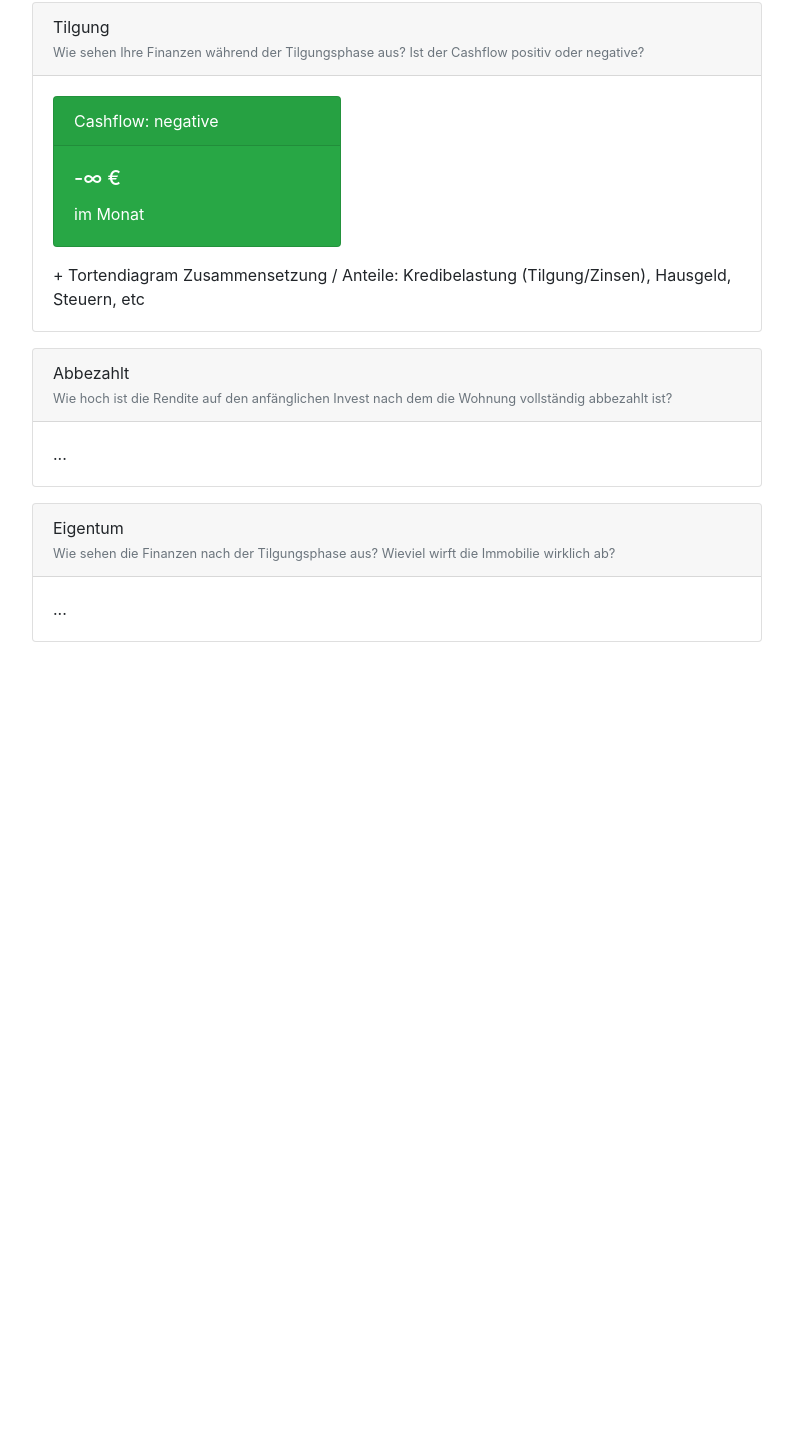
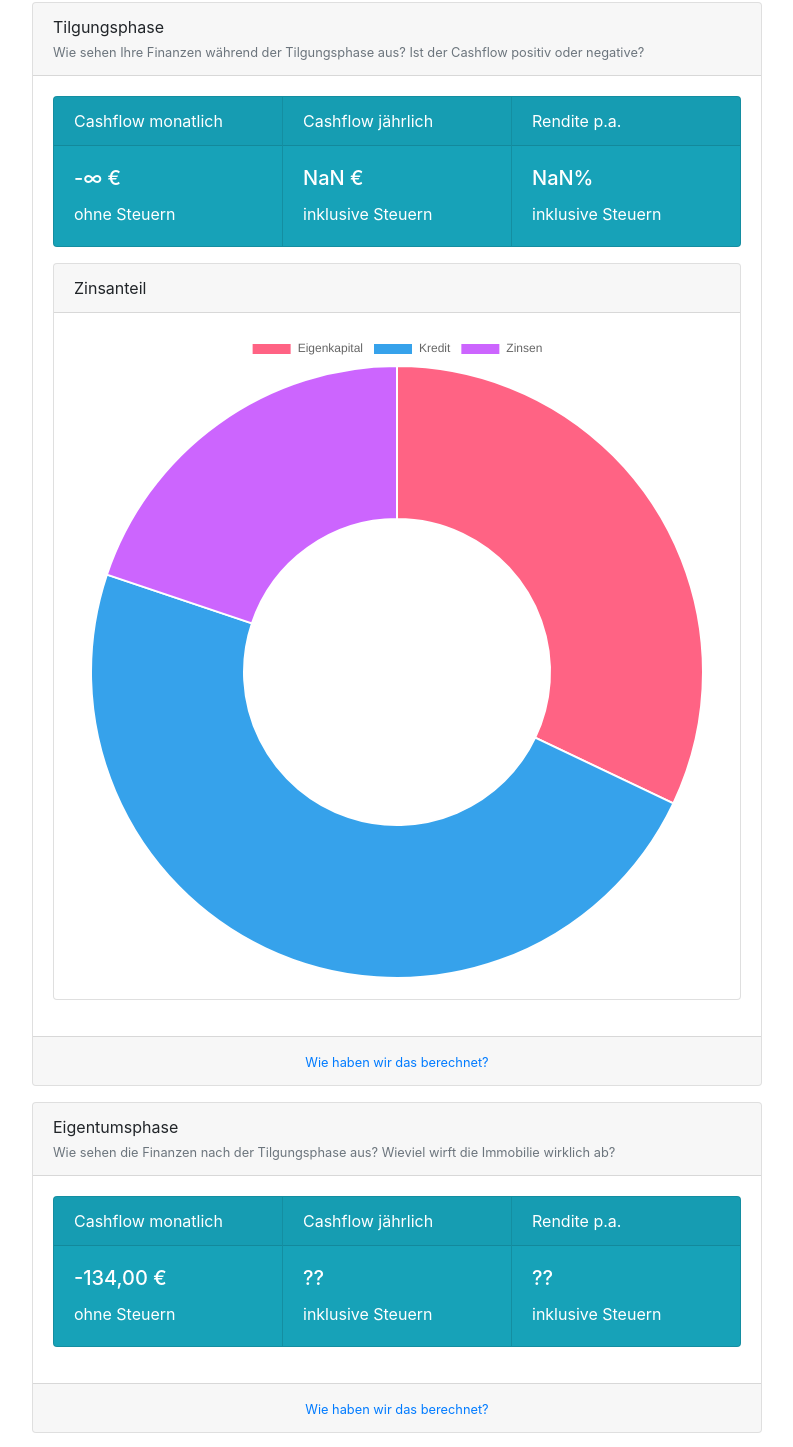
Before and after one commit to perelin/immorechner-lite, a Vue app: page / in a window 1280 px wide. Shown: the part 1211-2658 px from the top of the page, without its empty margins (243-1036 px from the left). Before the commit the page ends 1949 px from the top, so only its background shows below. Built offline with nearby package versions, Linux system fonts and the light colour scheme.

Commit message:
demo chart, new KPI styles

```diff
--- a/package.json
+++ b/package.json
@@ -19,6 +19,7 @@
         "axios": "^0.18.0",
         "bootstrap": "^4.1.1",
         "bootstrap-vue": "^2.0.0-rc.11",
+        "chart.js": "^2.7.2",
         "cssnano": "^4.0.3",
         "express": "^4.16.3",
         "i": "^0.3.6",
@@ -27,6 +28,7 @@
         "path": "^0.12.7",
         "serve-static": "^1.13.2",
         "vue": "^2.5.11",
+        "vue-chartjs": "^3.3.2",
         "vue-hot-reload-api": "^2.3.0",
         "vue-numeric": "^2.3.0",
         "vue-scrollto": "^2.11.0",
--- a/src/app.js
+++ b/src/app.js
@@ -25,6 +25,8 @@ Vue.mixin(ImmorechnerUtils.formatEuroMixin);
 // Other
 import VueScrollTo from 'vue-scrollto'
 Vue.use(VueScrollTo)
+import VueCharts from 'vue-chartjs'
+import { Bar, Line, Pie, Doughnut } from 'vue-chartjs'
 
 // Init
 new Vue({
--- /dev/null
+++ b/src/components/chart_test2.js
@@ -0,0 +1,20 @@
+// CommitChart.js
+import { Doughnut } from 'vue-chartjs'
+
+export default {
+    extends: Doughnut,
+    mounted() {
+        this.renderChart({
+            labels: ['Eigenkapital', 'Kredit', 'Zinsen'],
+            datasets: [{
+                label: 'Zinsanteil',
+                data: [42000, 63000, 26000],
+                backgroundColor: [
+                    '#ff6384',
+                    '#36a2eb',
+                    '#cc65fe',
+                ]
+            }]
+        })
+    }
+}
--- a/src/components/dialog.vue
+++ b/src/components/dialog.vue
@@ -9,19 +9,22 @@
                     <dialog-data-component />
                 </div>
             </div>
+
             <div class="row">
                 <div class="col mb-3">
                     <dialog-payback-component />
                 </div>
             </div>
-            <div class="row">
-                <div class="col mb-3">
-                    <dialog-return-component />
-                </div>
-            </div>
+
             <div class="row">
                 <div class="col mb-3">
                     <dialog-ownership-component />
+                </div>
+            </div>
+
+            <div class="row">
+                <div class="col mb-3">
+                    <dialog-alternatives-component />
                 </div>
             </div>
 
@@ -50,14 +53,14 @@
 <script>
 import DialogDataComponent from './dialog_data.vue'
 import DialogPaybackComponent from './dialog_payback.vue'
-import DialogReturnComponent from './dialog_return.vue'
+import DialogAlternativesComponent from './dialog_alternatives.vue'
 import DialogOwnershipComponent from './dialog_ownership.vue'
 
 export default {
     components: {
         DialogDataComponent,
         DialogPaybackComponent,
-        DialogReturnComponent,
+        DialogAlternativesComponent,
         DialogOwnershipComponent,
     }
 }
--- a/src/components/dialog_return.vue
+++ b/src/components/dialog_alternatives.vue
@@ -2,8 +2,8 @@
 <div>
     <div class="card">
         <div class="card-header">
-            Abbezahlt <br />
-            <small class="text-muted mb-3">Wie hoch ist die Rendite auf den anfänglichen Invest nach dem die Wohnung vollständig abbezahlt ist?</small>
+            Alternativen<br />
+            <small class="text-muted mb-3">Was wäre mit anderen Investmentarten zu erreichen?</small>
         </div>
 
         <div class="card-body">
--- a/src/components/dialog_data.vue
+++ b/src/components/dialog_data.vue
@@ -54,7 +54,6 @@
         <div class="card-footer bg-transparent">
             <!-- <dialog-data-details-component /> -->
             <div class="text-center text-muted">
-
                 <font-awesome-icon icon="arrow-down" size="2x" class="mr-3" />
                 <font-awesome-icon icon="arrow-down" size="2x" class="mr-3" />
                 <font-awesome-icon icon="arrow-down" size="2x" class="mr-3" />
--- a/src/components/dialog_ownership.vue
+++ b/src/components/dialog_ownership.vue
@@ -2,14 +2,57 @@
 <div>
     <div class="card">
         <div class="card-header">
-            Eigentum <br />
+            Eigentumsphase <br />
             <small class="text-muted mb-3">Wie sehen die Finanzen nach der Tilgungsphase aus? Wieviel wirft die Immobilie wirklich ab?</small>
         </div>
 
         <div class="card-body">
-            ...
+            <div class="card-group">
+                <div class="card text-white bg-info  mb-3">
+                    <div class="card-header">Cashflow monatlich</div>
+                    <div class="card-body">
+                        <h5 class="card-title">{{formatEuro(burdenPerMonthLettingOwnership)}}</h5> ohne Steuern
+                    </div>
+                </div>
+                <div class="card text-white bg-info  mb-3">
+                    <div class="card-header">Cashflow jährlich</div>
+                    <div class="card-body">
+                        <h5 class="card-title">??</h5> inklusive Steuern
+                    </div>
+                </div>
+                <div class="card text-white bg-info mb-3">
+                    <div class="card-header">Rendite p.a.</div>
+                    <div class="card-body">
+                        <h5 class="card-title">??</h5> inklusive Steuern
+                    </div>
+                </div>
+            </div>
+        </div>
+
+        <div class="card-footer text-center">
+            <small><a href="javascript:(void)">Wie haben wir das berechnet?</a></small>
         </div>
 
     </div>
 </div>
 </template>
+
+<script>
+export default {
+    computed: {
+        burdenPerMonthLettingOwnership: function () {
+            return this.$store.getters.burdenPerMonthLettingOwnership
+        },
+        burdenPerYearInclTaxLetting: function () {
+            return this.$store.getters.burdenPerYearInclTaxLetting
+        },
+        returnLettingAfterRuntime: function () {
+            return this.$store.getters.returnLettingAfterRuntime
+        }
+    }
+}
+</script>
+
+<style scoped>
+
+</style>
--- a/src/components/dialog_payback.vue
+++ b/src/components/dialog_payback.vue
@@ -2,18 +2,53 @@
 <div>
     <div class="card">
         <div class="card-header">
-            Tilgung <br />
+            Tilgungsphase <br />
             <small class="text-muted mb-3">Wie sehen Ihre Finanzen während der Tilgungsphase aus? Ist der Cashflow positiv oder negative?</small>
         </div>
 
         <div class="card-body">
-            <div class="card text-white bg-success mb-3" style="max-width: 18rem;">
-                <div class="card-header">Cashflow: {{cashflow}}</div>
-                <div class="card-body">
-                    <h5 class="card-title">{{formatEuro(burdenPerMonthLetting)}}</h5> im Monat
+
+            <div class="row">
+
+                <div class="col">
+
+                    <div class="card-group">
+                        <div class="card text-white bg-info  mb-3">
+                            <div class="card-header">Cashflow monatlich</div>
+                            <div class="card-body">
+                                <h5 class="card-title">{{formatEuro(burdenPerMonthLetting)}}</h5> ohne Steuern
+                            </div>
+                        </div>
+                        <div class="card text-white bg-info  mb-3">
+                            <div class="card-header">Cashflow jährlich</div>
+                            <div class="card-body">
+                                <h5 class="card-title">{{formatEuro(burdenPerYearInclTaxLetting)}}</h5> inklusive Steuern
+                            </div>
+                        </div>
+                        <div class="card text-white bg-info mb-3">
+                            <div class="card-header">Rendite p.a.</div>
+                            <div class="card-body">
+                                <h5 class="card-title">{{formatPercent(returnLettingAfterRuntime)}}</h5> inklusive Steuern
+                            </div>
+                        </div>
+                    </div>
                 </div>
             </div>
-            + Tortendiagram Zusammensetzung / Anteile: Kredibelastung (Tilgung/Zinsen), Hausgeld, Steuern, etc
+            <div class="row">
+                <div class="col">
+                    <div class="card mb-3">
+                        <div class="card-header">Zinsanteil</div>
+                        <div class="card-body">
+                            <chart-test-component />
+                        </div>
+                    </div>
+                </div>
+            </div>
+
+        </div>
+
+        <div class="card-footer text-center">
+            <small><a href="javascript:(void)">Wie haben wir das berechnet?</a></small>
         </div>
 
     </div>
@@ -21,18 +56,29 @@
 </template>
 
 <script>
+import ChartTestComponent from './chart_test2.js'
+
 export default {
     computed: {
         burdenPerMonthLetting: function () {
             return this.$store.getters.burdenPerMonthLetting
         },
-        cashflow: function () {
+        burdenPerYearInclTaxLetting: function () {
+            return this.$store.getters.burdenPerYearInclTaxLetting
+        },
+        returnLettingAfterRuntime: function () {
+            return this.$store.getters.returnLettingAfterRuntime
+        },
+        cashflowPerMonth: function () {
             let cashflow = 'negative'
             if (this.$store.getters.burdenPerMonthLetting > 0) {
                 cashflow = 'positiv'
             }
             return cashflow
         }
+    },
+    components: {
+        ChartTestComponent
     }
 }
 </script>
--- a/src/components/header.vue
+++ b/src/components/header.vue
@@ -12,7 +12,7 @@
         <b-collapse is-nav id="nav_collapse">
 
             <b-navbar-nav>
-                <b-nav-item href="#">ImmoRechner</b-nav-item>
+                <b-nav-item href="#" v-scroll-to="'#dialog-data'">ImmoRechner</b-nav-item>
                 <b-nav-item href="#">FAQ</b-nav-item>
 
             </b-navbar-nav>
--- a/src/components/stage.vue
+++ b/src/components/stage.vue
@@ -40,11 +40,11 @@ export default {
     /*background-image: url('../assets/stage_01.jpg');*/
     background-image: url('../assets/grant-lemons-80424-unsplash_mirror.jpg');
     background-size: cover;
-    background-position: left;
+    background-position: center;
 }
 
 #stage.card {
-    background: rgba(228, 232, 235, 0.8) !important;
+    background: rgba(228, 232, 235, 0.85) !important;
 }
 
 #stage hr {
--- a/src/store/getters.js
+++ b/src/store/getters.js
@@ -57,6 +57,9 @@ export default {
     burdenPerMonthLetting(state, getters) {
         return state.rentalIncome - getters.monthlyLoanRate - getters.totalRenovationCostPerMonth - state.houseMoney + state.houseMoneyFoldable
     },
+    burdenPerYearInclTaxLetting(state, getters) {
+        return getters.totalAdditionalPaymentLetting * 12
+    },
     taxSavingsAmortizationLetting(state, getters) {
         let totalAmortizablePurchaseCosts = state.purchasePrice + getters.totalClosingCosts
 
@@ -99,6 +102,13 @@ export default {
     resumeLettingAfterRuntime(state, getters) {
         return getters.resumeLetting * 12 * state.runtime
     },
+    returnLettingAfterRuntime(state, getters) {
+        return getters.resumeLetting / getters.burdenPerMonthLetting
+    },
+    burdenPerMonthLettingOwnership(state, getters) {
+        return state.rentalIncome - getters.totalRenovationCostPerMonth - state.houseMoney + state.houseMoneyFoldable
+    },
+
     // Buy Owner-Occupation (OO)
     overallBurden(state, getters) {
         return state.rentalSavings - getters.monthlyLoanRate - state.houseMoney
```
Also changed, not shown: src/components/chart_test.js (added, +17 -0 lines), 7 other files (tests, documents, lock files or other folders).
